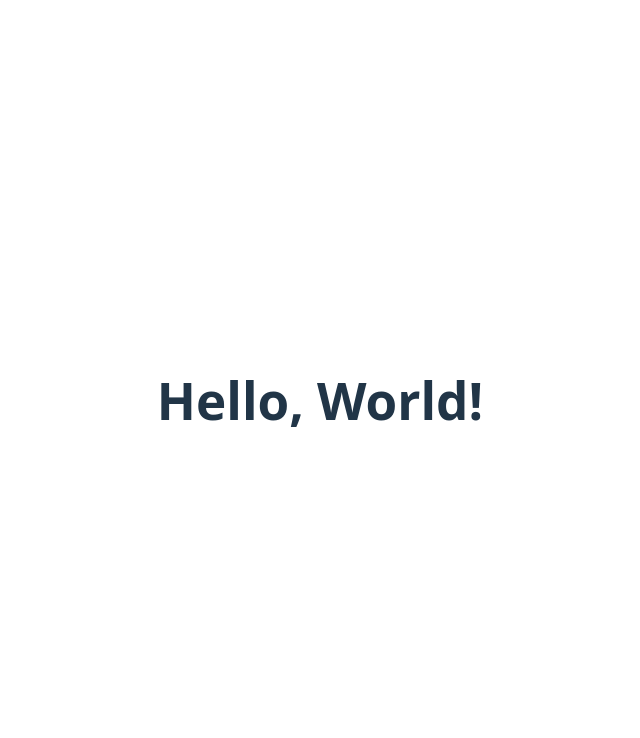
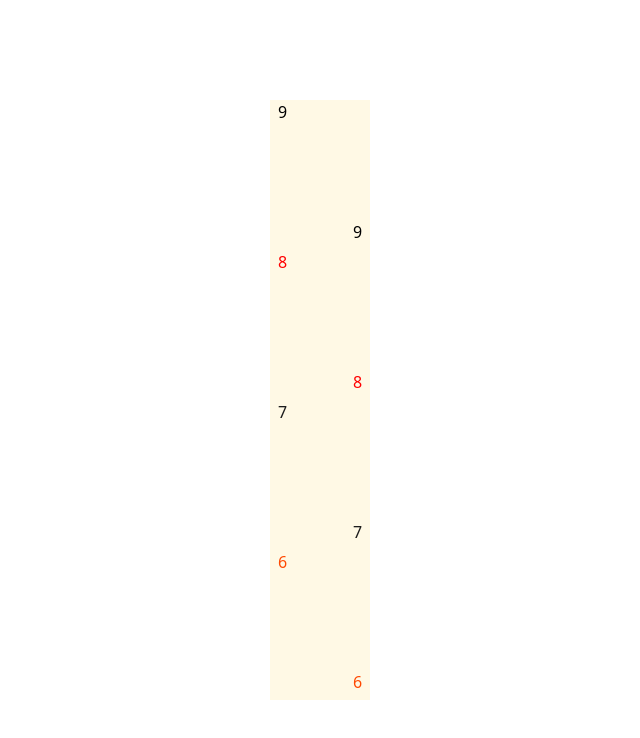
Before and after one commit to orfnyc/solitaire, a React (Vite) app: page / in a window 1280 px wide. Shown: the top 738 px of the page, without its empty margins (320-960 px from the left). Built offline with nearby package versions, Linux system fonts and the light colour scheme.

Commit message:
Card outlines

```diff
--- a/src/App.jsx
+++ b/src/App.jsx
@@ -1,10 +1,10 @@
 import { useState } from 'react'
-import reactLogo from './assets/react.svg'
-import viteLogo from '/vite.svg'
 import './App.css'
+import CardStack from './CardStack'
 
-function App() {
-  return <h1>Hello, World!</h1>
+function App()
+{
+  return <CardStack/>;
 }
 
 export default App
--- /dev/null
+++ b/src/Card.jsx
@@ -0,0 +1,14 @@
+import react from 'react'
+import './CardStyles.css';
+
+function Card({suit, value})
+{
+    return (
+        <div onClick={() => console.log("clicked")} className={`Card ${suit}`}>
+            <div className="card_num_1">{value}</div>
+            <div className="card_num_2">{value}</div>
+        </div>
+    );
+}
+
+export default Card;
--- /dev/null
+++ b/src/CardStack.jsx
@@ -0,0 +1,17 @@
+import React from 'react';
+import Card from './Card.jsx';
+import './CardStyles.css';
+
+function CardStack()
+{
+    return (
+        <div className='CardStack'>
+            <Card suit='Spades' value='9'/>
+            <Card suit='Hearts' value='8'/>
+            <Card suit='Clubs' value='7'/>
+            <Card suit='Diamonds' value='6'/>
+        </div>
+    );
+}
+
+export default CardStack;
--- /dev/null
+++ b/src/CardStyles.css
@@ -0,0 +1,49 @@
+.CardStack
+{
+    display: flex;
+    align-items: flex-start;
+    flex-direction: column;
+}
+
+.Card
+{
+    background-color: rgb(255, 249, 229);
+    min-width: 100px;
+    min-height: 150px;
+    display: grid;
+    grid-template-columns: 25% 50% 25%;
+    grid-template-rows: 20% 60% 20%;
+}
+
+.Spades
+{
+    color: black;
+}
+
+.Hearts
+{
+    color: red;
+}
+
+.Clubs
+{
+    color: rgb(28, 28, 28);
+
+}
+
+.Diamonds
+{
+    color: rgb(255, 72, 0);
+}
+
+.card_num_1
+{
+    grid-column: 1;
+    grid-row: 1;
+}
+
+.card_num_2
+{
+    grid-column: -2;
+    grid-row: -2;
+}
```
